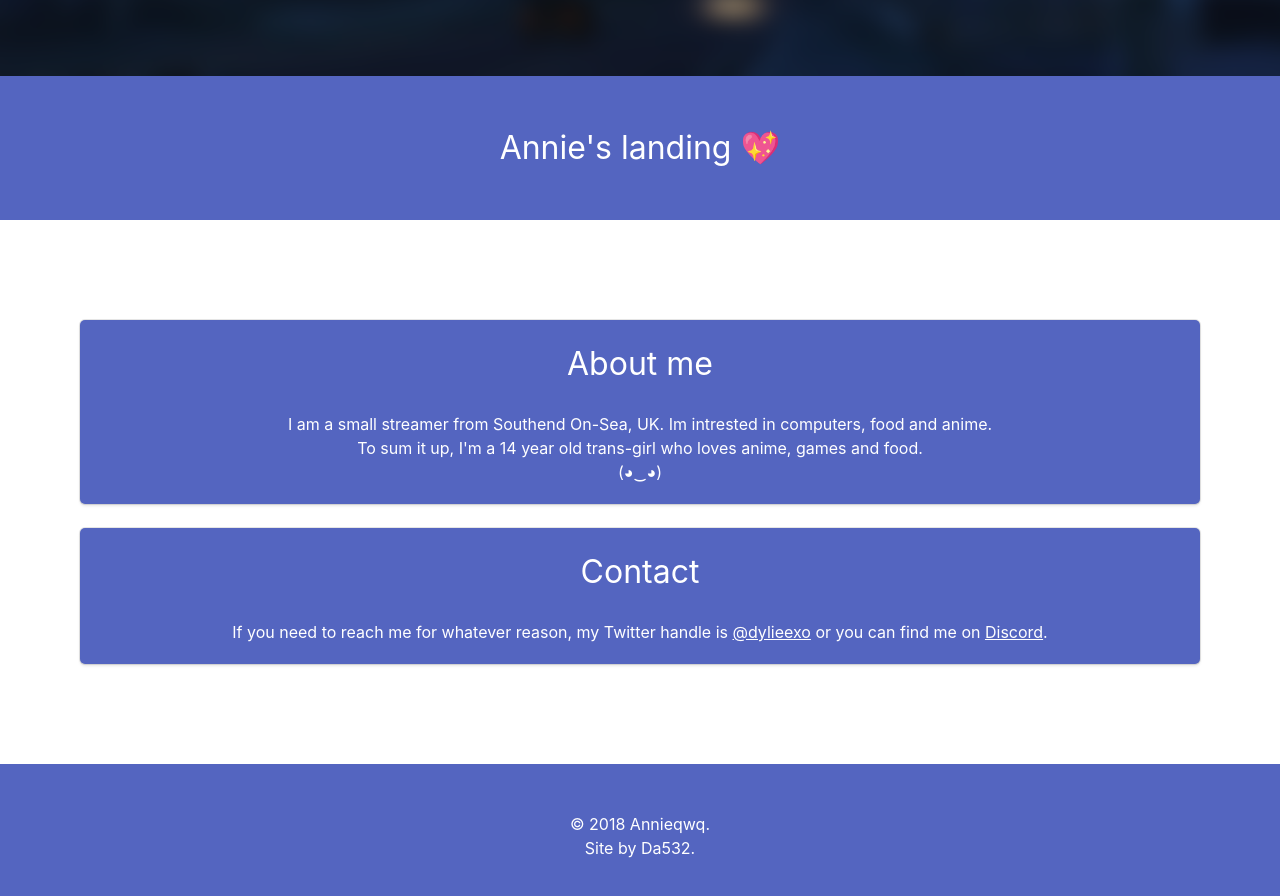
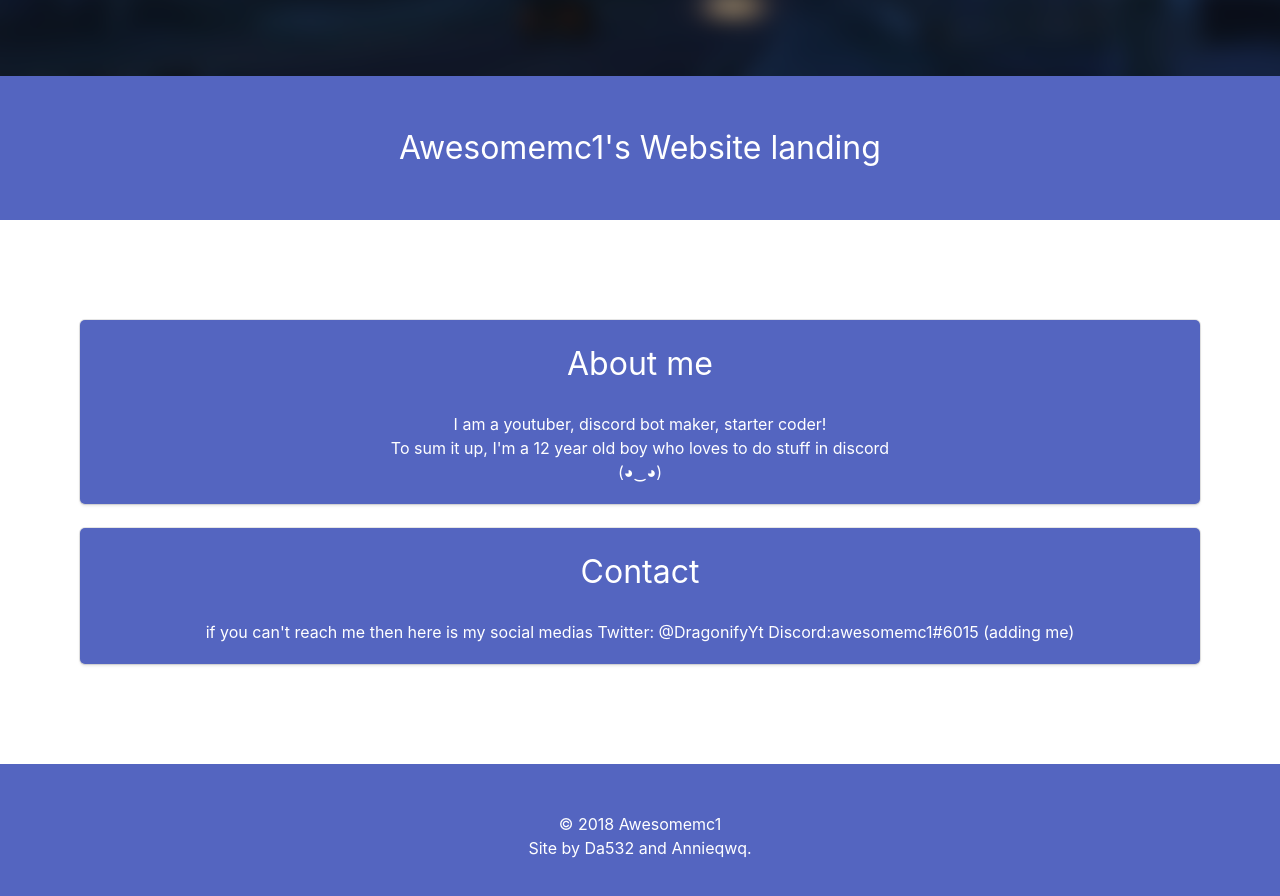
Before and after one commit to awesomehd1/Perfect-Website, a plain HTML site: page A.html in a window 1280 px wide. Shown: the part 760-1656 px from the top of the page. Drawn offline with Linux system fonts and the light colour scheme.

Commit message:
Update A.html

```diff
--- a/A.html
+++ b/A.html
@@ -87,7 +87,7 @@
 
     <section class=hero>
         <div class=hero-body style=background-color:#5465C0>
-            <h1 style=color:white> Annie's landing 💖 </h1>
+            <h1 style=color:white> Awesomemc1's Website landing </h1>
     </section>
 
     <section>
@@ -98,8 +98,8 @@
                     <h1 style=color:white;> About me </h1>
                 </div>
                 <br>
-                <p style=color:white;> I am a small streamer from Southend On-Sea, UK. Im intrested in computers, food and anime. </p>
-                <p style=color:white;> To sum it up, I'm a 14 year old trans-girl who loves anime, games and food. </p>
+                <p style=color:white;> I am a youtuber, discord bot maker, starter coder! </p>
+                <p style=color:white;> To sum it up, I'm a 12 year old boy who loves to do stuff in discord </p>
                 <p style=color:white;> (◕‿◕) </p>
             </div>
         </div>
@@ -107,13 +107,9 @@
             <div id=container>
                 <h1 style=color:white;> Contact </h1>
                 <br>
-                <p style=color:white;> If you need to reach me for whatever reason, my Twitter handle is
-                    <a style=color:white; href=https://twitter.com/dylieexo>
-                        <u>@dylieexo</u>
-                    </a>
-                    or you can find me on
-                    <a href=https://discord.gg/qM3q9CU style=color:white;>
-                        <u>Discord</u>.</p>
+                <p style=color:white;> if you can't reach me then here is my social medias
+                Twitter: @DragonifyYt
+                Discord:awesomemc1#6015 (adding me) </p>
                     </a>
             </div>
         </div>
@@ -123,9 +119,9 @@
     <footer>
         <section class=hero>
             <div class=hero-body style=background-color:#5465C0;>
-                <p style=color:white;> © 2018 Annieqwq. </p>
+                <p style=color:white;> © 2018 Awesomemc1 </p>
                 <p style=color:white;> Site by
-                    <a href=https://da532.com style=color:white;>Da532</a>. </p>
+                    <a href=https://da532.com style=color:white;>Da532 and Annieqwq</a>. </p>
         </section>
     </footer>
 </body>
```
